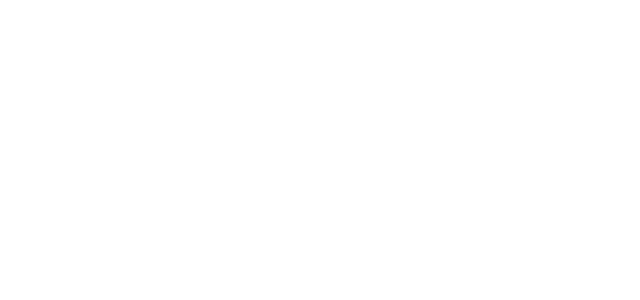
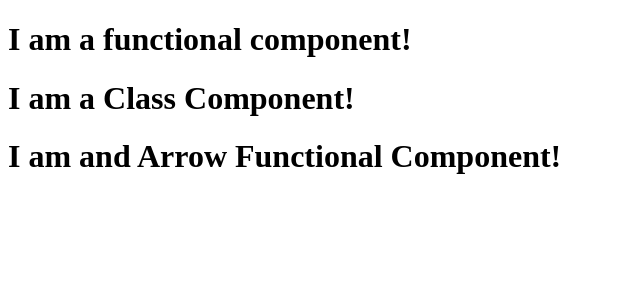
Before and after one commit to TimosPsy/cf9-react-app, a React (Vite) app: page / in a window 1280 px wide. Shown: the top 300 px of the page, without its empty margins (0-640 px from the left). Built offline with nearby package versions, Linux system fonts and the light colour scheme.

Commit message:
feat: add class and functional components

```diff
--- a/src/App.tsx
+++ b/src/App.tsx
@@ -1,8 +1,14 @@
+import FunctionalComponent from "./components/FunctionalComponent.tsx";
+import ClassComponent from "./components/ClassComponent.tsx";
+import ArrowFunctionalComponent from "./components/ArrowFunctionalComponent.tsx";
 
 function App() {
 
   return (
     <>
+      <FunctionalComponent />
+      <ClassComponent />
+      <ArrowFunctionalComponent />
     </>
   )
 }
--- /dev/null
+++ b/src/components/ArrowFunctionalComponent.tsx
@@ -0,0 +1,6 @@
+const ArrowFunctionalComponent = () => {
+    const title = "I am and Arrow Functional Component!";
+    return <h1>{title}</h1>
+}
+
+export default ArrowFunctionalComponent;
--- /dev/null
+++ b/src/components/ClassComponent.tsx
@@ -0,0 +1,10 @@
+import {Component} from "react";
+
+class ClassComponent extends Component {
+    render() {
+        const title = "I am a Class Component!";
+        return <h1>{title}</h1>
+    }
+}
+
+export default ClassComponent
--- /dev/null
+++ b/src/components/FunctionalComponent.tsx
@@ -0,0 +1,7 @@
+
+
+function FunctionalComponent() {
+    const title = "I am a functional component!";
+    return <h1>{title}</h1>;
+}
+export default FunctionalComponent;
```
